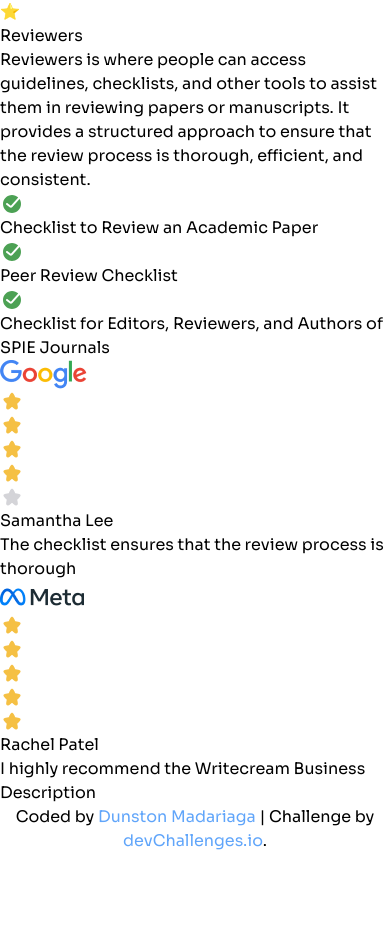
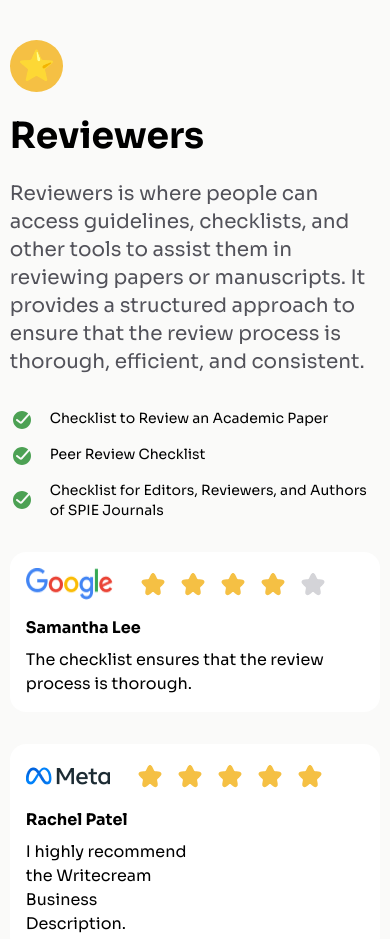
Before and after one commit to Pogo182028/Testimonial-Page, a website: page index.html in a window 390 px wide. Shown: the top 939 px of the page. Before the commit the page ends 853 px from the top, so only its background shows below. Drawn offline with Linux system fonts and the light colour scheme.

Commit message:
:Finalizing the design for the cell phones

```diff
--- a/index.html
+++ b/index.html
@@ -22,28 +22,30 @@
 
     <title>Testimonial Page | devChallenges.io</title>
   </head>
-  <body class="font-sora">
-    <main>
-      <p>⭐️</p>
-      <h1>Reviewers</h1>
-      <p>
+  <body class="bg-[#FAFAF9] font-sora mx-auto max-w-[95%]">
+    <main class="max-sm:mt-10 sm:mt-10">
+      <p class="text-3xl bg-[#F5C044] inline-block rounded-[50%] p-2 mb-6">
+        ⭐️
+      </p>
+      <h1 class="text-4xl font-bold mb-6">Reviewers</h1>
+      <p class="text-xl text-[#52525A] mb-8">
         Reviewers is where people can access guidelines, checklists, and other
         tools to assist them in reviewing papers or manuscripts. It provides a
         structured approach to ensure that the review process is thorough,
         efficient, and consistent.
       </p>
       <ul>
-        <div>
+        <div class="flex gap-4 mb-3 text-sm">
           <img src="resources/Done_ring_round_fill.svg" alt="check svg" />
           <li>Checklist to Review an Academic Paper</li>
         </div>
 
-        <div>
+        <div class="flex gap-4 mb-3 text-sm">
           <img src="resources/Done_ring_round_fill.svg" alt="check svg" />
           <li>Peer Review Checklist</li>
         </div>
 
-        <div>
+        <div class="flex gap-4 mb-8 text-sm">
           <img src="resources/Done_ring_round_fill.svg" alt="check svg" />
           <li>
             Checklist for Editors, Reviewers, and Authors of SPIE Journals
@@ -52,11 +54,11 @@
       </ul>
     </main>
 
-    <section>
-      <div>
-        <div>
+    <section class=""> <!--TODO: Terminar el diseño para los tamaños de tablet y escritorio -->
+      <div class="bg-white p-4 rounded-2xl max-sm:mb-8 sm:mb-8">
+        <div class="flex gap-6 mb-4">
           <img src="resources/google-png.png" alt="google_logo" />
-          <div>
+          <div class="flex gap-2 w-8 h-8">
             <img src="resources/Star_fill.svg" alt="Star_fill" />
             <img src="resources/Star_fill.svg" alt="Star_fill" />
             <img src="resources/Star_fill.svg" alt="Star_fill" />
@@ -64,14 +66,16 @@
             <img src="resources/Star_fill_gray.svg" alt="Star_fill_gray" />
           </div>
         </div>
-        <p>Samantha Lee</p>
-        <p>The checklist ensures that the review process is thorough</p>
+        <p class="font-bold mb-2">Samantha Lee</p>
+        <p>
+          The checklist ensures that the review process is thorough.
+        </p>
       </div>
 
-      <div>
-        <div>
+      <div class="bg-white p-4 rounded-2xl">
+        <div class="flex gap-6 mb-4">
           <img src="resources/meta-png.png" alt="meta_logo" />
-          <div>
+          <div class="flex gap-2">
             <img src="resources/Star_fill.svg" alt="Star_fill" />
             <img src="resources/Star_fill.svg" alt="Star_fill" />
             <img src="resources/Star_fill.svg" alt="Star_fill" />
@@ -79,12 +83,12 @@
             <img src="resources/Star_fill.svg" alt="Star_fill" />
           </div>
         </div>
-        <p>Rachel Patel</p>
-        <p>I highly recommend the Writecream Business Description</p>
+        <p class="font-bold mb-2">Rachel Patel</p>
+        <p class="max-sm:w-[50%] sm:w-[50%]">I highly recommend the Writecream Business Description.</p>
       </div>
     </section>
 
-    <div class="text-center">
+    <div class="text-center mt-8">
       Coded by
       <a
         class="text-blue-400"
```
Also changed, not shown: src/styles.css.
